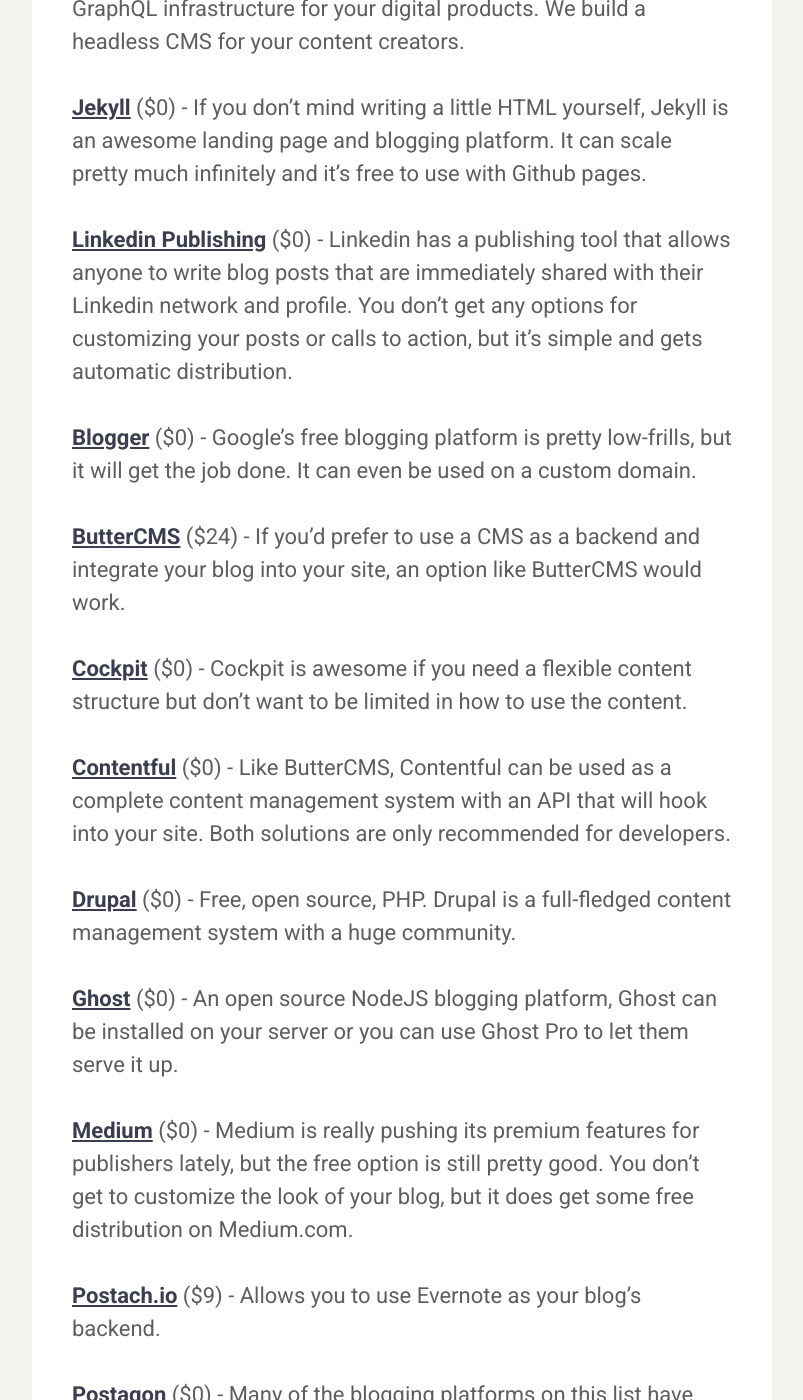
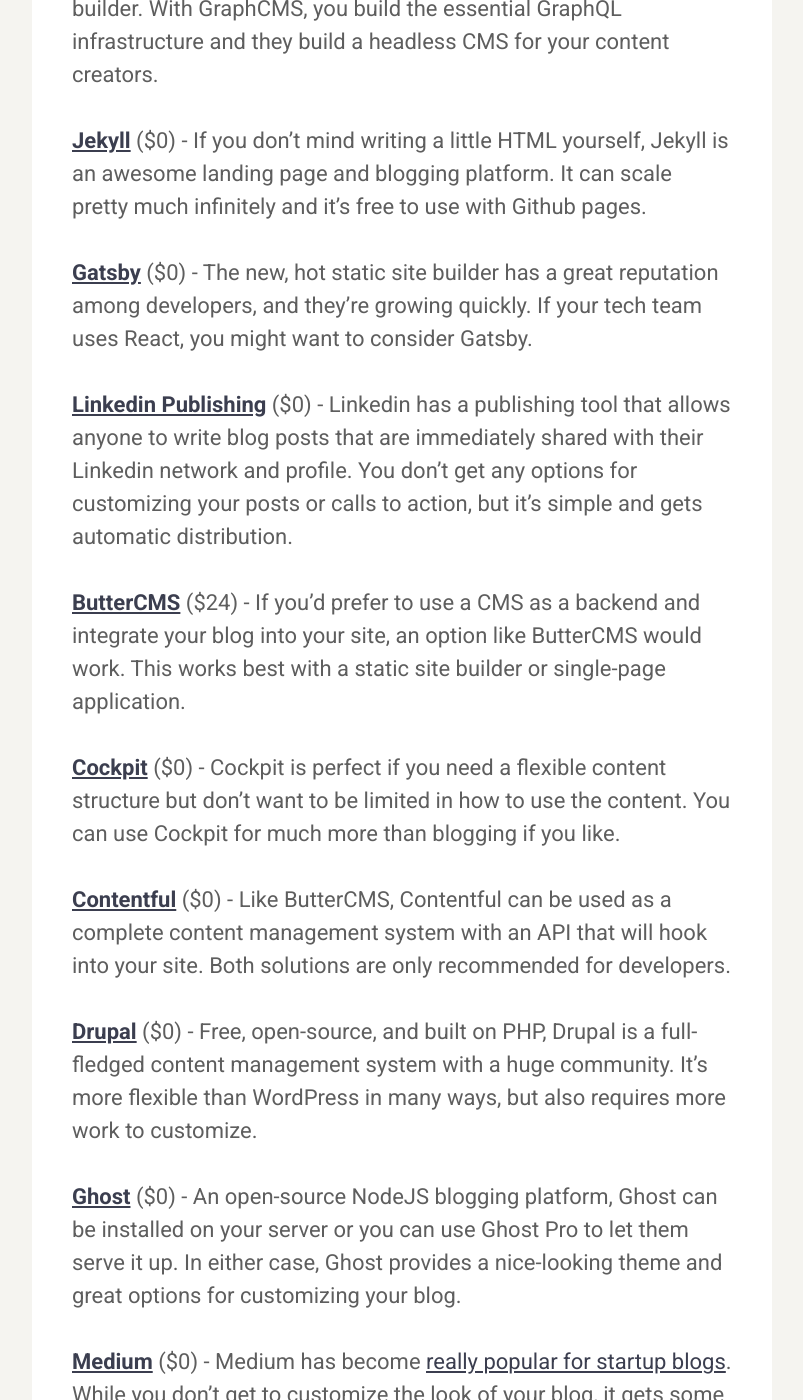
Before and after one commit to karllhughes/learn, a Jekyll site: the page built from _posts/2020-12-19-startup-blogging-platforms.md, in a window 1280 px wide and 1400 px high, scrolled down 2383 px. Shown: the whole window, without its empty margins (238-1041 px from the left). Built offline with Jekyll 4.4.1, drawn with Linux system fonts in a browser that asks for light colours; a script that is not in the unit is left out; some of the changed text lies outside the part shown.

Commit message:
Update Posts “2020-12-19-startup-blogging-platforms”

```diff
--- a/_posts/2020-12-19-startup-blogging-platforms.md
+++ b/_posts/2020-12-19-startup-blogging-platforms.md
@@ -25,48 +25,50 @@
 You should weigh each of these factors based on your needs and the team who will be managing the blog.
 
 ## Startup Blogging Platforms
-Setting up a blog doesn’t have to be a headache, and there are numerous free or low-cost platforms that will help you build a professional-looking one. Below I’ve collected a few of the best options for startups in 2021.
+Setting up a blog doesn’t have to be a headache - there are many platforms out there that will help you build a professional-looking one. Below I’ve collected a few of the best options for your startup's blog in 2021.
 
 **[Squarespace](https://www.squarespace.com/)** ($12) - Squarespace is my go-to recommendation for non-technical people who need a website. Squarespace works just as well for basic landing pages as it does for a full-featured website and blog.
 
-**[GraphCMS](https://graphcms.com/)** ($0) - Bring content to any platform! You build essential GraphQL infrastructure for your digital products. We build a headless CMS for your content creators.
+**[GraphCMS](https://graphcms.com/)** ($0) - Brings your content to any platform or static site builder. With GraphCMS, you build the essential GraphQL infrastructure and they build a headless CMS for your content creators.
 
 **[Jekyll](https://jekyllrb.com/)** ($0) - If you don't mind writing a little HTML yourself, Jekyll is an awesome landing page and blogging platform. It can scale pretty much infinitely and it's free to use with Github pages.
 
+**[Gatsby](https://www.gatsbyjs.com/)** ($0) - The new, hot static site builder has a great reputation among developers, and they're growing quickly. If your tech team uses React, you might want to consider Gatsby.
+
 **[Linkedin Publishing](https://www.linkedin.com/post/new)** ($0) - Linkedin has a publishing tool that allows anyone to write blog posts that are immediately shared with their Linkedin network and profile. You don't get any options for customizing your posts or calls to action, but it's simple and gets automatic distribution.
 
-**[Blogger](https://www.blogger.com/)** ($0) - Google's free blogging platform is pretty low-frills, but it will get the job done. It can even be used on a custom domain.
+**[ButterCMS](https://buttercms.com/)** ($24) - If you'd prefer to use a CMS as a backend and integrate your blog into your site, an option like ButterCMS would work. This works best with a static site builder or single-page application.
 
-**[ButterCMS](https://buttercms.com/)** ($24) - If you'd prefer to use a CMS as a backend and integrate your blog into your site, an option like ButterCMS would work.
-
-**[Cockpit](https://getcockpit.com/)** ($0) - Cockpit is awesome if you need a flexible content structure but don't want to be limited in how to use the content.
+**[Cockpit](https://getcockpit.com/)** ($0) - Cockpit is perfect if you need a flexible content structure but don't want to be limited in how to use the content. You can use Cockpit for much more than blogging if you like.
 
 **[Contentful](https://www.contentful.com/)** ($0) - Like ButterCMS, Contentful can be used as a complete content management system with an API that will hook into your site. Both solutions are only recommended for developers.
 
-**[Drupal](https://www.drupal.org/)** ($0) - Free, open source, PHP. Drupal is a full-fledged content management system with a huge community.
+**[Drupal](https://www.drupal.org/)** ($0) - Free, open-source, and built on PHP, Drupal is a full-fledged content management system with a huge community. It's more flexible than WordPress in many ways, but also requires more work to customize.
 
-**[Ghost](https://ghost.org/)** ($0) - An open source NodeJS blogging platform, Ghost can be installed on your server or you can use Ghost Pro to let them serve it up.
+**[Ghost](https://ghost.org/)** ($0) - An open-source NodeJS blogging platform, Ghost can be installed on your server or you can use Ghost Pro to let them serve it up. In either case, Ghost provides a nice-looking theme and great options for customizing your blog.
 
-**[Medium](https://medium.com/new-story)** ($0) - Medium is really pushing its premium features for publishers lately, but the free option is still pretty good. You don't get to customize the look of your blog, but it does get some free distribution on Medium.com.
+**[Medium](https://medium.com/new-story)** ($0) - Medium has become [really popular for startup blogs](https://www.karllhughes.com/posts/using-medium-for-your-blog). While you don't get to customize the look of your blog, it gets some free distribution on Medium.com.
 
-**[Postach.io](https://postach.io/site)** ($9) - Allows you to use Evernote as your blog's backend.
+**[Postach.io](https://postach.io/)** ($9) - Allows you to use Evernote as your blog's backend.
 
 **[Postagon](http://www.postagon.com/)** ($0) - Many of the blogging platforms on this list have more features than Postagon, but if you like a clean, minimal experience, you can start writing on Postagon in less than a minute.
 
-**[Stitcher](https://www.stitcher.io/)** ($0) - A PHP-based static site generator.
+**[Stitcher](https://www.stitcher.io/)** ($0) - A PHP-based static site generator. Offers the speed and flexibility of pure HTML for developers who might prefer PHP.
 
 **[Tipe](https://tipe.io/)** - Use their GraphQL or REST API to access your content and display it anywhere.
 
-**[Tumblr](https://www.tumblr.com/)** ($0) - Tumblr is simple and customizable, plus you can make it work with your own domain name.
-
-**[Typepad](http://www.typepad.com/)** ($9) - While Typepad is a popular option, it doesn't offer a free plan, so you'll need to pay at least $9/month for their service.
+**[Tumblr](https://www.tumblr.com/)** ($0) - Tumblr is simple and customizable, plus you can make it work with your own subdomain. The community features also give you some built-in distribution although it's less popular than Medium today.
 
 **[Weebly](https://www.weebly.com/)** ($0) - Weebly is a great all-in-one website and blog creator with many templates and tools to choose from.
 
 **[Wix](https://www.wix.com/)** ($0) - Wix gives you everything you need for a stunning website or blog and it's free.
 
-**[Wordpress.com](https://wordpress.com/)** ($0) - Wordpress.com is a hosted blogging service. It makes setup easier, but allows for less flexibility and includes fewer plugin options than Wordpress.org.
+**[WordPress.com](https://wordpress.com/)** ($0) - WordPress.com is a hosted blogging service. It makes setup easier, but allows for less flexibility and includes fewer plugin options than WordPress.org.
 
-**[Wordpress.org](https://wordpress.org/)** ($0) - While you'll have to install Wordpress on your own server, hosting is usually cheap. The biggest downside to Wordpress now is the spam that shows up because Wordpress is so popular.
+**[WordPress.org](https://wordpress.org/)** ($0) - While you'll have to install WordPress on your own server, hosting is usually cheap. The biggest downside to WordPress now is the spam that shows up because it's so popular.
 
 **[Write.as](https://write.as/)** ($0) - Quick, free (or cheap to upgrade), does custom domains, custom CSS, and it's easy to create a bunch of blogs from one account if you upgrade.
+
+-----
+
+Need help generating high-quality content for your startup's blog? [Check out Draft.dev](https://draft.dev) and let us know if we can help.
```
